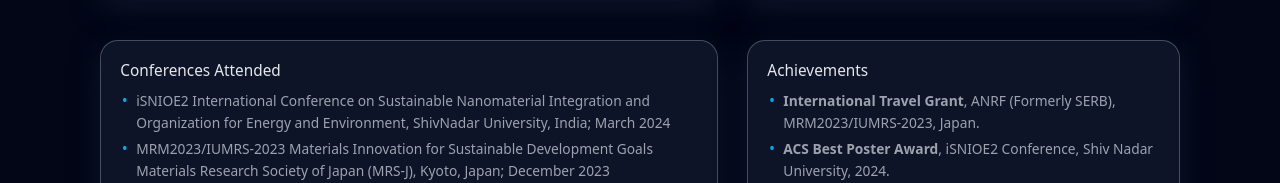
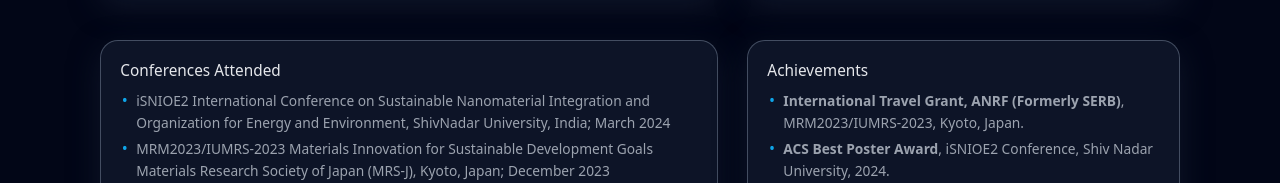
Before and after one commit to phygrad/phygrad.github.io, a plain HTML site: page index.html in a window 1280 px wide. Shown: the part 3595-3778 px from the top of the page. Drawn offline with Linux system fonts and the light colour scheme.

Commit message:
Update index.html

```diff
--- a/index.html
+++ b/index.html
@@ -1292,7 +1292,7 @@
       <div class="card">
         <div class="card-title">Achievements</div>
         <ul class="card-list">
-          <li><strong> International Travel Grant</strong>, ANRF (Formerly SERB), MRM2023/IUMRS-2023, Japan.</li>
+          <li><strong> International Travel Grant, ANRF (Formerly SERB)</strong>, MRM2023/IUMRS-2023, Kyoto, Japan.</li>
           <li><strong>ACS Best Poster Award</strong>, iSNIOE2 Conference, Shiv Nadar University, 2024.</li>
         </ul>
       </div>
```
